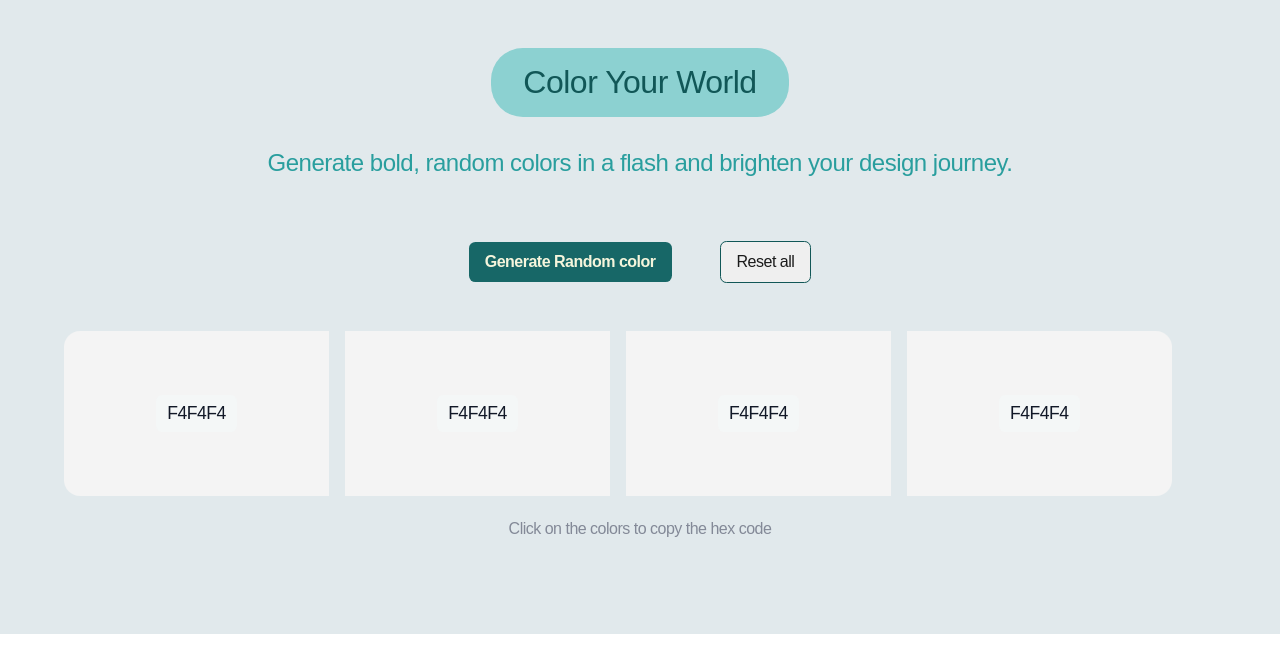
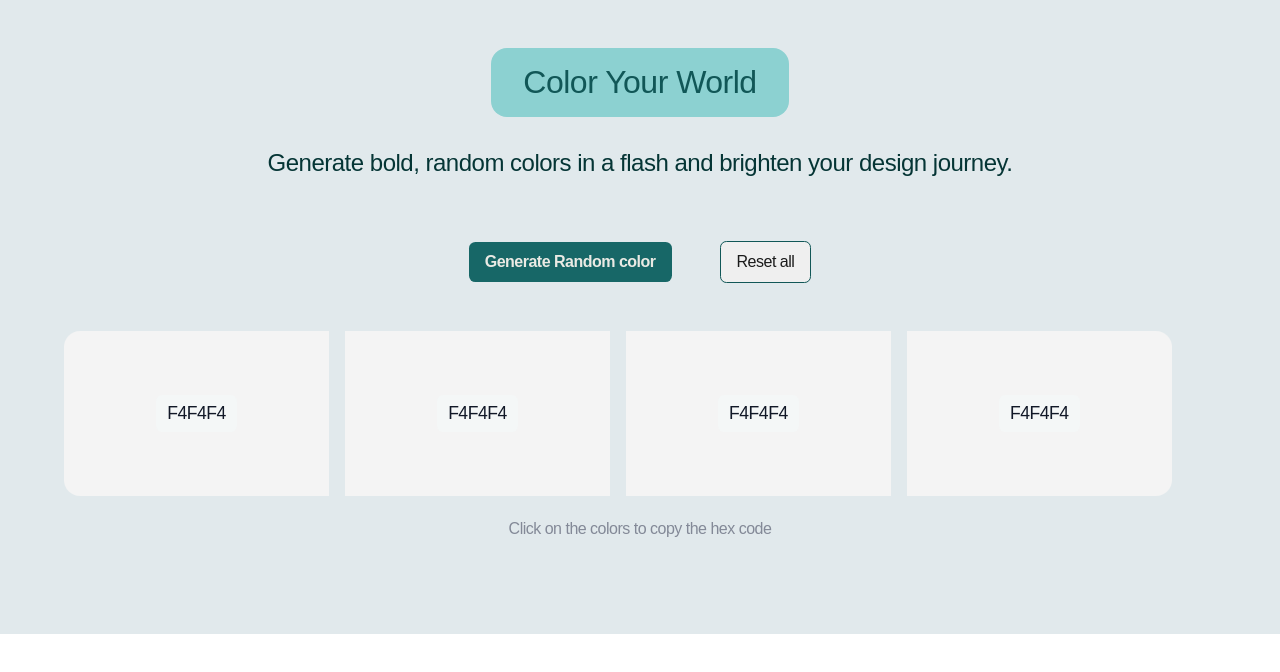
Before and after one commit to CollinsCET/color-generator, a plain HTML site: page index.html in a window 1280 px wide. Drawn offline with Linux system fonts and the light colour scheme.

Commit message:
version 2.1

```diff
--- a/style.css
+++ b/style.css
@@ -36,13 +36,13 @@
     height: auto;
     text-align: center;
     background-color: #8cd1d1;
-    border-radius: 2rem;
+    border-radius: 1rem;
 }
 
 .title-container h2{
     color: #115757;
     font-size: 2rem;
-    font-weight: 300;
+    font-weight: 400;
     padding: 1rem 2rem;
 
 }
@@ -55,9 +55,9 @@
 }
 
 .description-container h1{
-    color: #299e9e;
+    color: #053535;
     font-size: 1.5rem;
-    font-weight: 200;
+    font-weight: 400;
 }
 
 .color-container{
@@ -89,7 +89,7 @@
     border: none;
     border-radius: 0.4rem;
     cursor: pointer;
-    color: beige;
+    color: rgb(234, 234, 228);
     font-size: 1rem;
     font-weight: 600;
     background-color: #176767;
```
